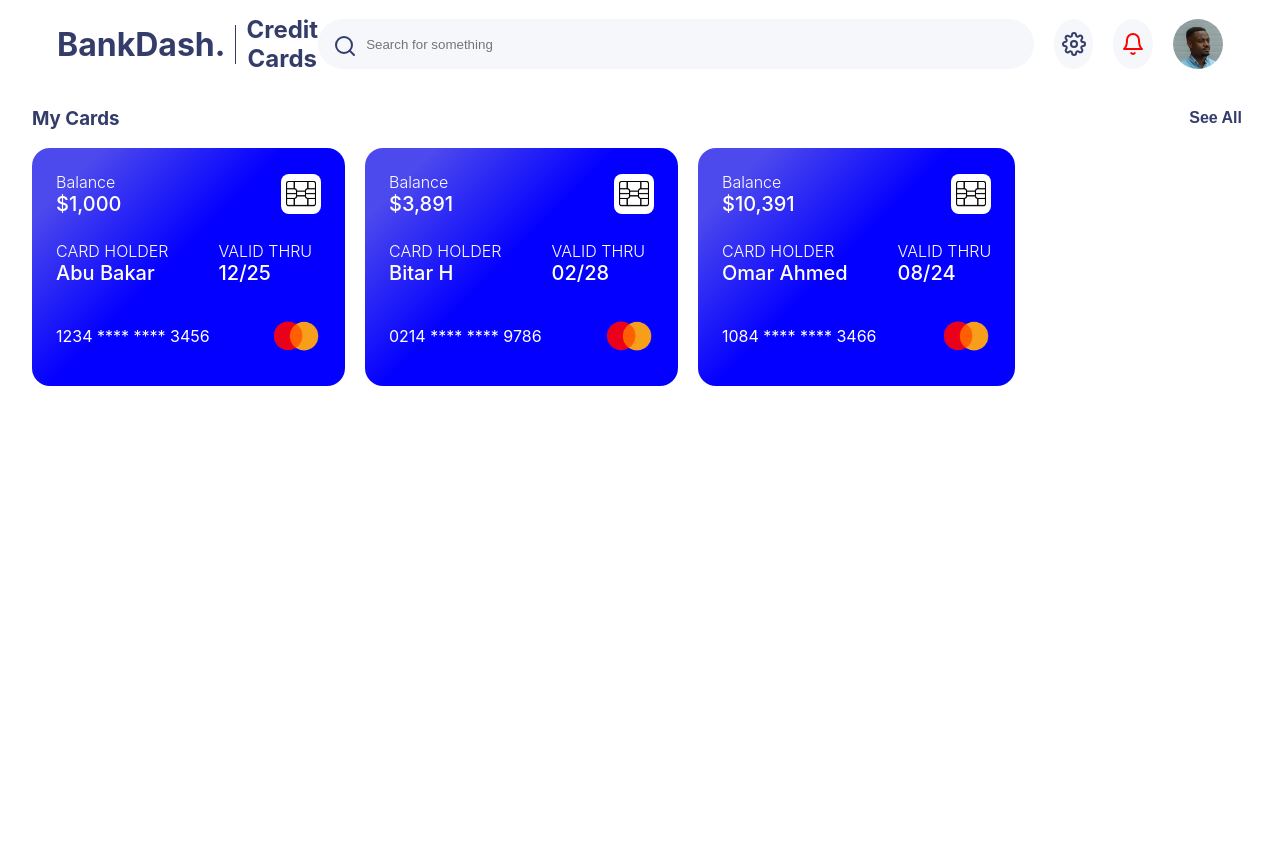
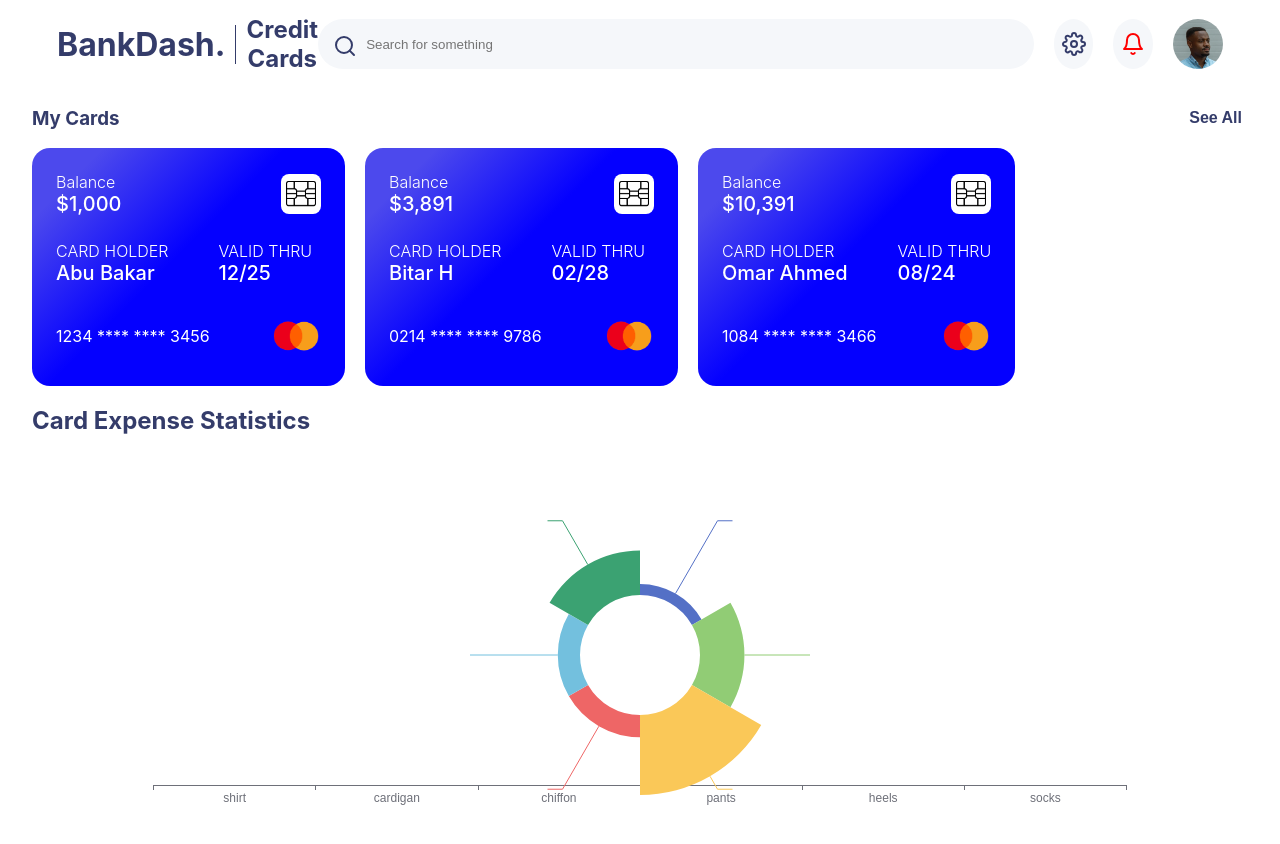
Before and after one commit to mizou9494/UI_Bank_Dashboard, a React (Create React App) app: page /Credit_Cards in a window 1280 px wide. Shown: the top 844 px of the page. Before the commit the page ends 800 px from the top, so only its background shows below. Built offline with nearby package versions, Linux system fonts and the light colour scheme.

Commit message:
chnage the number of items in the recent transactions on the home page

```diff
--- a/package.json
+++ b/package.json
@@ -9,6 +9,7 @@
     "@testing-library/user-event": "^13.5.0",
     "chart.js": "^4.4.6",
     "echarts": "^5.5.1",
+    "echarts-for-react": "^3.0.2",
     "react": "^18.3.1",
     "react-chartjs-2": "^5.2.0",
     "react-dom": "^18.3.1",
--- a/src/components/CardExpenseStats/CardExpenseStats.js
+++ b/src/components/CardExpenseStats/CardExpenseStats.js
@@ -1,7 +1,39 @@
 import React from 'react';
 
+import styled from 'styled-components';
+
+import ReactEcharts from 'echarts-for-react'
+
 function CardExpenseStats() {
-  return <div></div>;
+  const option = {
+    tooltip: {},
+    xAxis: {
+      data: ['shirt', 'cardigan', 'chiffon', 'pants', 'heels', 'socks'],
+    },
+    yAxis: {},
+    series: [
+      {
+        name: 'sales',
+        type: 'pie',
+        radius: ['30%', '70%'],
+        roseType: 'area',
+        data: [5, 20, 36, 10, 10, 20],
+      },
+    ],
+  };
+
+  return (
+    <>
+      <SectionHead>Card Expense Statistics</SectionHead>
+      <ReactEcharts option={option} style={{ height: '400px', width: '100%' }} />
+    </>
+  )
 }
 
+const SectionHead = styled.h2`
+  width: 100%;
+  display: flex;
+  justify-content: flex-start;
+`
+
 export default CardExpenseStats;
--- a/src/components/RecentTransaction/RecentTransaction.js
+++ b/src/components/RecentTransaction/RecentTransaction.js
@@ -22,7 +22,7 @@ function RecentTransaction() {
       </SectionHead>
       {location.pathname === "/" ? (
         <TransactionsGroup>
-          {transaction_Info.map(({id, description, date, amount, Icon, iconType, positive}) => (
+          {transaction_Info.slice(0, 4).map(({id, description, date, amount, Icon, iconType, positive}) => (
             <Transaction
               key={id}
               description={description}
```
Also changed, not shown: 1 other file (tests, documents, lock files or other folders).
